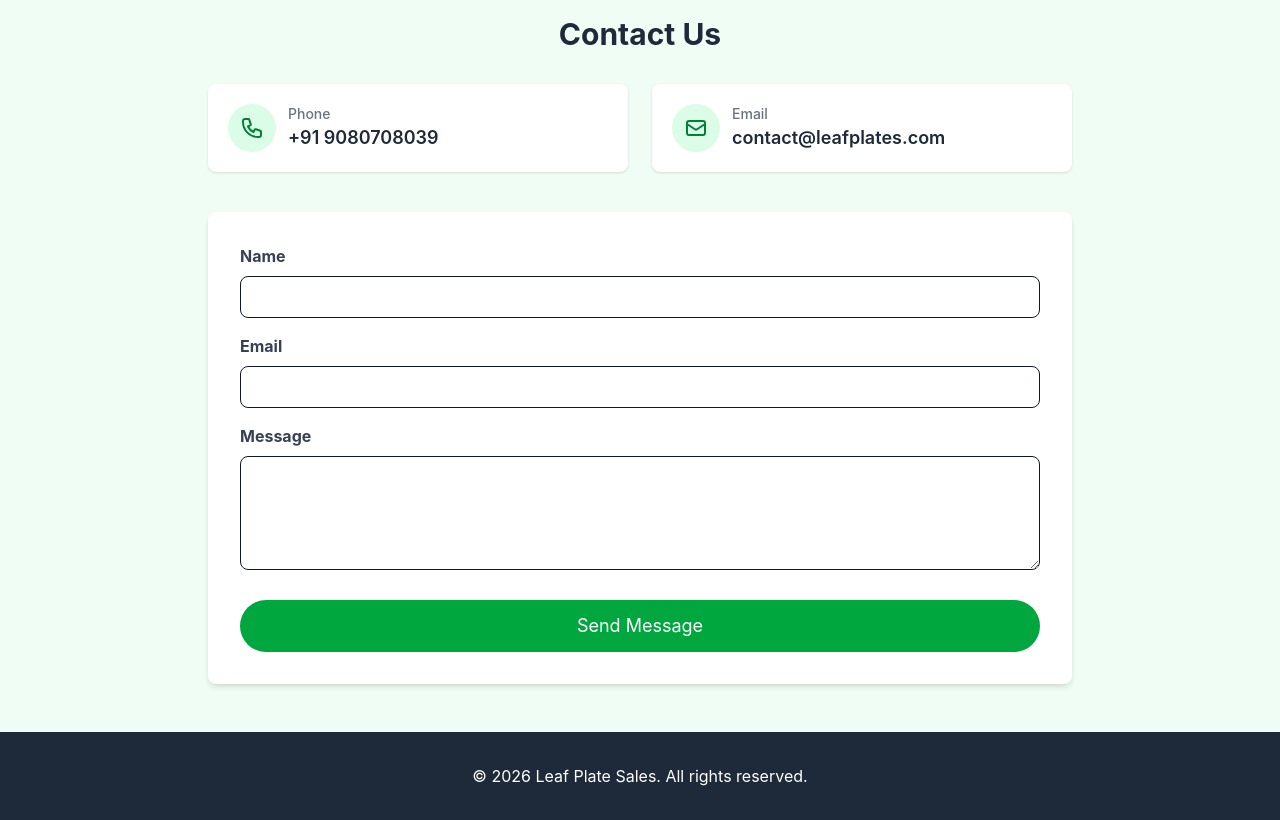
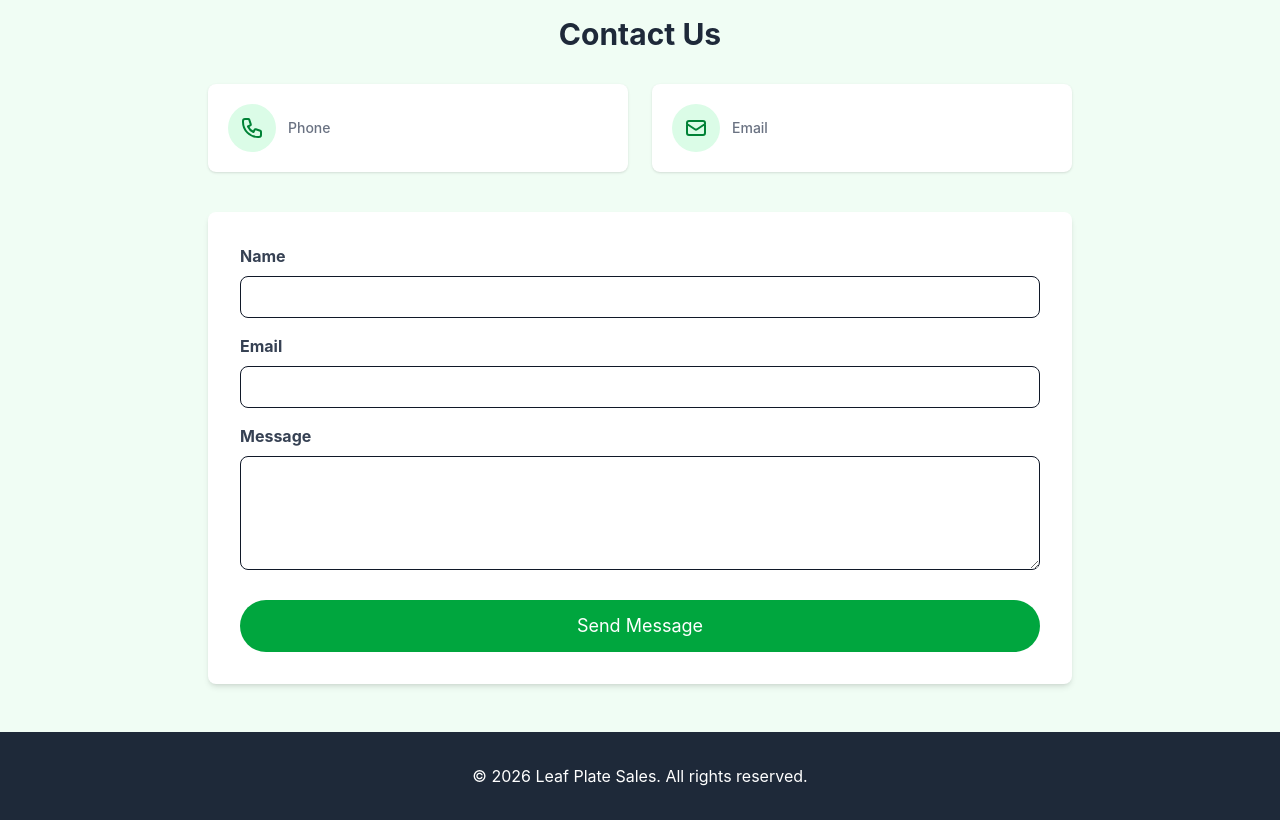
Before and after one commit to Naveen934/Webplate, a React app in the folder frontend/: page / in a window 1280 px wide. Shown: the part 880-1700 px from the top of the page. Built offline with nearby package versions, Linux system fonts and the light colour scheme; no server answers; the HTML template or start-up script is replaced by a standard one.

Commit message:
Add Vercel API URL to frontend, update CORS origins

```diff
--- a/frontend/src/components/ContactForm.jsx
+++ b/frontend/src/components/ContactForm.jsx
@@ -46,7 +46,7 @@ const ContactForm = () => {
                         <div>
                             <p className="text-sm text-gray-500 font-medium">Phone</p>
                             <a href={`tel:${contactInfo.phone}`} className="text-lg font-semibold text-gray-800 hover:text-green-600">
-                                {contactInfo.phone || '+91 9080708039'}
+                                {contactInfo.phone}
                             </a>
                         </div>
                     </div>
@@ -60,7 +60,7 @@ const ContactForm = () => {
                         <div>
                             <p className="text-sm text-gray-500 font-medium">Email</p>
                             <a href={`mailto:${contactInfo.email}`} className="text-lg font-semibold text-gray-800 hover:text-green-600">
-                                {contactInfo.email || 'contact@leafplates.com'}
+                                {contactInfo.email}
                             </a>
                         </div>
                     </div>
```
